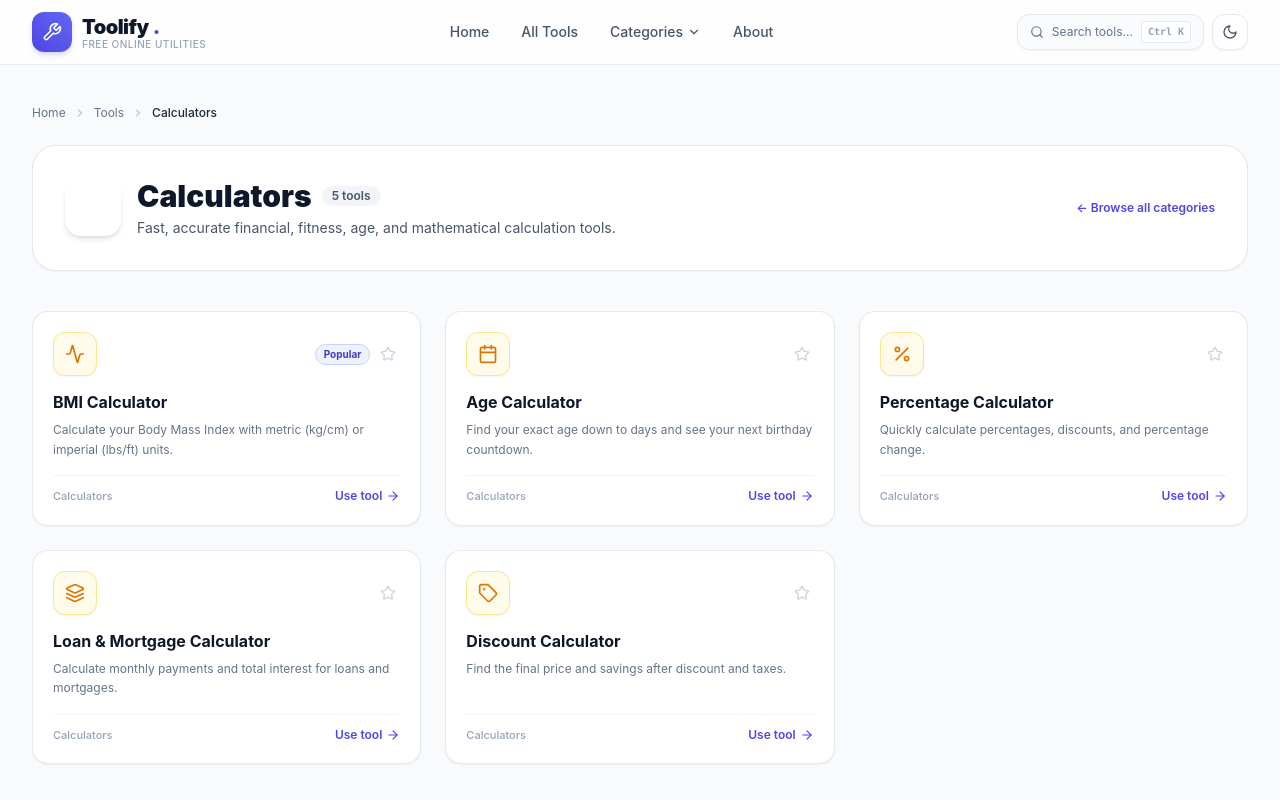
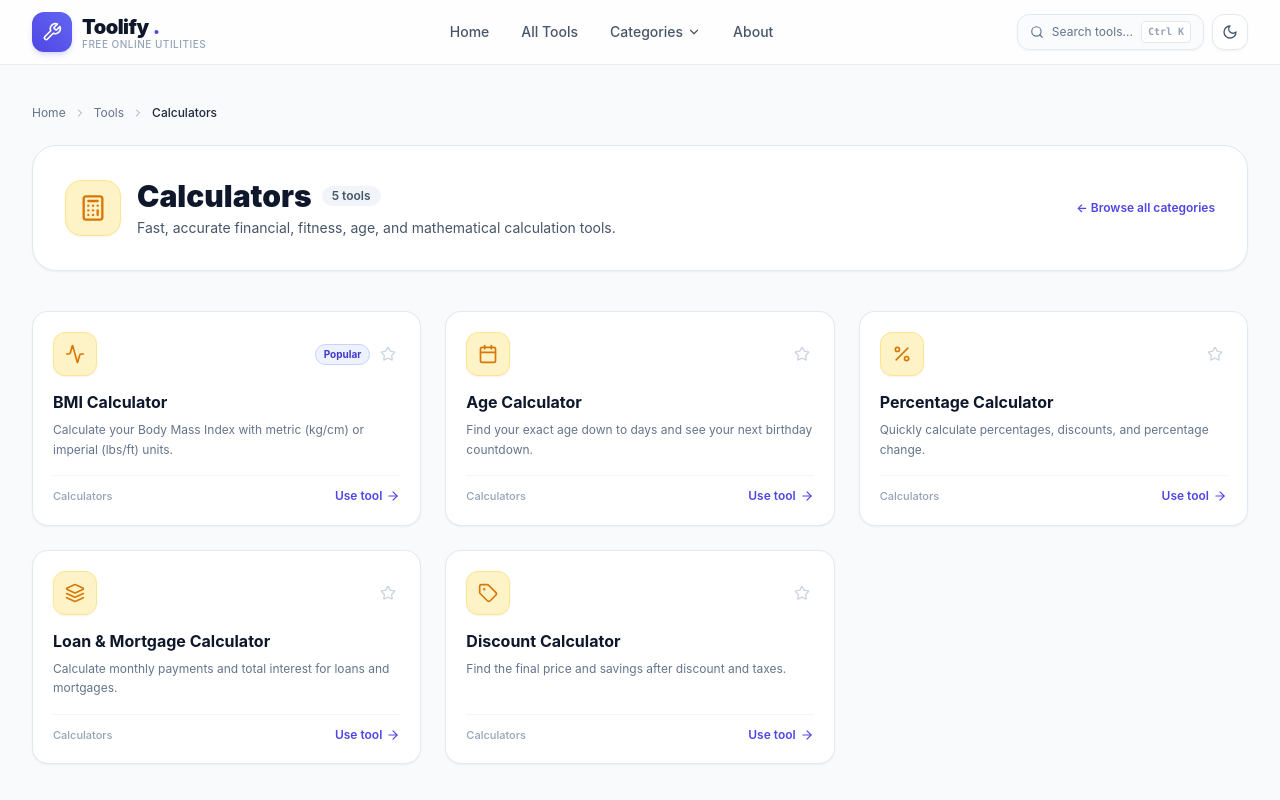
Before and after one commit to SaifulIslamSifat/toolify, a Next.js app: page /category/calculators in a window 1280 px wide. Shown: the top 800 px of the page. Built offline with nearby package versions, Linux system fonts and the light colour scheme.

Commit message:
Fix: Browse by Category icons visible and high contrast in light mode

```diff
--- a/src/app/category/[slug]/page.tsx
+++ b/src/app/category/[slug]/page.tsx
@@ -5,6 +5,7 @@ import { CATEGORIES, getToolsByCategory } from "@/lib/tools-registry";
 import { ToolCategory } from "@/lib/types";
 import ToolCard from "@/components/ToolCard";
 import ToolIcon from "@/components/ToolIcon";
+import { CATEGORY_STYLES } from "@/lib/category-styles";
 import type { Metadata } from "next";
 
 interface CategoryPageProps {
@@ -55,10 +56,15 @@ export default function CategoryPage({ params }: CategoryPageProps) {
       </nav>
 
       {/* Category Header */}
+      {(() => {
+        const theme = CATEGORY_STYLES[category.id] || CATEGORY_STYLES.developer;
+        return (
           <div className="mb-10 p-8 rounded-3xl border border-slate-200 dark:border-slate-800 bg-white dark:bg-slate-900 shadow-sm flex flex-col md:flex-row md:items-center justify-between gap-6">
             <div className="flex items-center gap-4">
-          <div className={`w-14 h-14 rounded-2xl bg-gradient-to-r ${category.gradient} flex items-center justify-center text-white shadow-md flex-shrink-0`}>
-            <ToolIcon icon={category.icon} category={category.id} className="w-7 h-7 text-white" />
+              <div
+                className={`w-14 h-14 rounded-2xl ${theme.bg} ${theme.text} border ${theme.border} flex items-center justify-center flex-shrink-0 shadow-sm`}
+              >
+                <ToolIcon icon={category.icon} className={`w-7 h-7 ${theme.text}`} />
               </div>
               <div>
                 <div className="flex items-center gap-2.5">
@@ -82,6 +88,8 @@ export default function CategoryPage({ params }: CategoryPageProps) {
               ← Browse all categories
             </Link>
           </div>
+        );
+      })()}
 
       {/* Tools Grid */}
       <div className="grid grid-cols-1 sm:grid-cols-2 lg:grid-cols-3 gap-6">
--- a/src/app/page.tsx
+++ b/src/app/page.tsx
@@ -18,6 +18,7 @@ import { CATEGORIES, getPopularTools, getFeaturedTools, TOOLS } from "@/lib/tool
 import ToolCard from "@/components/ToolCard";
 import ToolIcon from "@/components/ToolIcon";
 import SearchModal from "@/components/SearchModal";
+import { CATEGORY_STYLES } from "@/lib/category-styles";
 
 export default function HomePage() {
   const [isSearchOpen, setIsSearchOpen] = useState(false);
@@ -165,6 +166,12 @@ export default function HomePage() {
         <div className="grid grid-cols-1 sm:grid-cols-2 lg:grid-cols-3 gap-5">
           {CATEGORIES.map((cat) => {
             const count = TOOLS.filter((t) => t.category === cat.id && t.status === "active").length;
+            const style = CATEGORY_STYLES[cat.id] || {
+              bg: "bg-brand-100 dark:bg-brand-950/70",
+              text: "text-brand-600 dark:text-brand-400",
+              border: "border-brand-200 dark:border-brand-800/70",
+              hoverBg: "group-hover:bg-brand-200 dark:group-hover:bg-brand-900/60",
+            };
             return (
               <Link
                 key={cat.id}
@@ -172,8 +179,10 @@ export default function HomePage() {
                 className="group flex flex-col p-6 rounded-2xl border border-slate-200/90 dark:border-slate-800 bg-white dark:bg-slate-900 shadow-sm hover:shadow-card hover:border-brand-400 dark:hover:border-brand-700 transition-all"
               >
                 <div className="flex items-center justify-between mb-4">
-                  <div className={`w-12 h-12 rounded-xl bg-gradient-to-r ${cat.gradient} flex items-center justify-center text-white shadow-md group-hover:scale-105 transition-transform`}>
-                    <ToolIcon icon={cat.icon} category={cat.id} className="w-6 h-6 text-white" />
+                  <div
+                    className={`w-12 h-12 rounded-2xl ${style.bg} ${style.text} ${style.border} border ${style.hoverBg} flex items-center justify-center shadow-sm group-hover:scale-110 transition-all duration-200`}
+                  >
+                    <ToolIcon icon={cat.icon} className={`w-6 h-6 ${style.text}`} />
                   </div>
                   <span className="text-xs font-semibold px-2.5 py-1 rounded-full bg-slate-100 dark:bg-slate-800 text-slate-600 dark:text-slate-300">
                     {count} tools
--- a/src/components/Header.tsx
+++ b/src/components/Header.tsx
@@ -7,6 +7,7 @@ import { Wrench, Search, ChevronDown, Menu, X, Sparkles } from "lucide-react";
 import ThemeToggle from "./ThemeToggle";
 import SearchModal from "./SearchModal";
 import { CATEGORIES } from "@/lib/tools-registry";
+import { CATEGORY_STYLES } from "@/lib/category-styles";
 
 export default function Header() {
   const pathname = usePathname();
@@ -80,7 +81,7 @@ export default function Header() {
                         onClick={() => setIsCategoryOpen(false)}
                         className="flex items-center gap-3 p-2 rounded-xl hover:bg-slate-50 dark:hover:bg-slate-800/60 text-slate-700 dark:text-slate-200 text-sm font-medium group transition-colors"
                       >
-                        <div className={`w-2 h-2 rounded-full bg-gradient-to-r ${cat.gradient}`} />
+                        <div className={`w-2.5 h-2.5 rounded-full ${CATEGORY_STYLES[cat.id]?.bg || "bg-brand-600"}`} />
                         <span>{cat.name}</span>
                       </Link>
                     ))}
--- a/src/components/SearchModal.tsx
+++ b/src/components/SearchModal.tsx
@@ -6,7 +6,8 @@ import { useRouter } from "next/navigation";
 import { Search, X, ArrowRight, CornerDownLeft } from "lucide-react";
 import { searchTools, TOOLS } from "@/lib/tools-registry";
 import { ToolDefinition } from "@/lib/types";
-import ToolIcon, { CATEGORY_ICON_THEMES } from "./ToolIcon";
+import ToolIcon from "./ToolIcon";
+import { CATEGORY_STYLES } from "@/lib/category-styles";
 
 interface SearchModalProps {
   isOpen: boolean;
@@ -111,7 +112,7 @@ export default function SearchModal({ isOpen, onClose }: SearchModalProps) {
           ) : (
             <div className="space-y-1">
               {results.map((tool, idx) => {
-                const theme = CATEGORY_ICON_THEMES[tool.category] || CATEGORY_ICON_THEMES.developer;
+                const theme = CATEGORY_STYLES[tool.category] || CATEGORY_STYLES.developer;
                 return (
                   <Link
                     key={tool.slug}
--- a/src/components/ToolCard.tsx
+++ b/src/components/ToolCard.tsx
@@ -4,7 +4,8 @@ import { useState, useEffect } from "react";
 import Link from "next/link";
 import { Star, ArrowRight } from "lucide-react";
 import { ToolDefinition } from "@/lib/types";
-import ToolIcon, { CATEGORY_ICON_THEMES } from "./ToolIcon";
+import ToolIcon from "./ToolIcon";
+import { CATEGORY_STYLES } from "@/lib/category-styles";
 
 interface ToolCardProps {
   tool: ToolDefinition;
@@ -12,7 +13,7 @@ interface ToolCardProps {
 
 export default function ToolCard({ tool }: ToolCardProps) {
   const [isFavorite, setIsFavorite] = useState(false);
-  const theme = CATEGORY_ICON_THEMES[tool.category] || CATEGORY_ICON_THEMES.developer;
+  const theme = CATEGORY_STYLES[tool.category] || CATEGORY_STYLES.developer;
 
   useEffect(() => {
     try {
@@ -51,7 +52,7 @@ export default function ToolCard({ tool }: ToolCardProps) {
         {/* Header row: Icon & Badge + Favorite */}
         <div className="flex items-center justify-between mb-3.5">
           <div
-            className={`w-11 h-11 rounded-xl ${theme.bg} ${theme.text} border ${theme.border} flex items-center justify-center transition-all duration-200 group-hover:scale-105 ${theme.hoverBg} ${theme.hoverText} shadow-sm`}
+            className={`w-11 h-11 rounded-xl ${theme.bg} ${theme.text} border ${theme.border} flex items-center justify-center transition-all duration-200 group-hover:scale-105 ${theme.hoverBg} ${theme.hoverText || ""} shadow-sm`}
           >
             <ToolIcon icon={tool.icon} category={tool.category} className="w-5 h-5" />
           </div>
--- a/src/components/ToolIcon.tsx
+++ b/src/components/ToolIcon.tsx
@@ -54,8 +54,7 @@ import {
 } from "lucide-react";
 import { ToolCategory } from "@/lib/types";
 
-// Dynamic Lucide icon lookup mapping
-const ICON_MAP: Record<string, React.ComponentType<LucideProps>> = {
+export const ICON_MAP: Record<string, React.ComponentType<LucideProps>> = {
   Image: ImageIcon,
   FileText: FileText,
   Calculator: Calculator,
@@ -107,89 +106,6 @@ const ICON_MAP: Record<string, React.ComponentType<LucideProps>> = {
   Layers: Layers,
 };
 
-// Category-based modern color styling (guarantees clear contrast in both light and dark mode)
-export const CATEGORY_ICON_THEMES: Record<
-  ToolCategory | string,
-  {
-    bg: string;
-    text: string;
-    border: string;
-    hoverBg: string;
-    hoverText: string;
-  }
-> = {
-  image: {
-    bg: "bg-purple-50 dark:bg-purple-950/60",
-    text: "text-purple-600 dark:text-purple-400",
-    border: "border-purple-200 dark:border-purple-800/60",
-    hoverBg: "group-hover:bg-purple-600",
-    hoverText: "group-hover:text-white",
-  },
-  pdf: {
-    bg: "bg-rose-50 dark:bg-rose-950/60",
-    text: "text-rose-600 dark:text-rose-400",
-    border: "border-rose-200 dark:border-rose-800/60",
-    hoverBg: "group-hover:bg-rose-600",
-    hoverText: "group-hover:text-white",
-  },
-  calculators: {
-    bg: "bg-amber-50 dark:bg-amber-950/60",
-    text: "text-amber-600 dark:text-amber-400",
-    border: "border-amber-200 dark:border-amber-800/60",
-    hoverBg: "group-hover:bg-amber-600",
-    hoverText: "group-hover:text-white",
-  },
-  "unit-converters": {
-    bg: "bg-emerald-50 dark:bg-emerald-950/60",
-    text: "text-emerald-600 dark:text-emerald-400",
-    border: "border-emerald-200 dark:border-emerald-800/60",
-    hoverBg: "group-hover:bg-emerald-600",
-    hoverText: "group-hover:text-white",
-  },
-  text: {
-    bg: "bg-blue-50 dark:bg-blue-950/60",
-    text: "text-blue-600 dark:text-blue-400",
-    border: "border-blue-200 dark:border-blue-800/60",
-    hoverBg: "group-hover:bg-blue-600",
-    hoverText: "group-hover:text-white",
-  },
-  developer: {
-    bg: "bg-violet-50 dark:bg-violet-950/60",
-    text: "text-violet-600 dark:text-violet-400",
-    border: "border-violet-200 dark:border-violet-800/60",
-    hoverBg: "group-hover:bg-violet-600",
-    hoverText: "group-hover:text-white",
-  },
-  generators: {
-    bg: "bg-pink-50 dark:bg-pink-950/60",
-    text: "text-pink-600 dark:text-pink-400",
-    border: "border-pink-200 dark:border-pink-800/60",
-    hoverBg: "group-hover:bg-pink-600",
-    hoverText: "group-hover:text-white",
-  },
-  seo: {
-    bg: "bg-indigo-50 dark:bg-indigo-950/60",
-    text: "text-indigo-600 dark:text-indigo-400",
-    border: "border-indigo-200 dark:border-indigo-800/60",
-    hoverBg: "group-hover:bg-indigo-600",
-    hoverText: "group-hover:text-white",
-  },
-  internet: {
-    bg: "bg-cyan-50 dark:bg-cyan-950/60",
-    text: "text-cyan-600 dark:text-cyan-400",
-    border: "border-cyan-200 dark:border-cyan-800/60",
-    hoverBg: "group-hover:bg-cyan-600",
-    hoverText: "group-hover:text-white",
-  },
-  fiverr: {
-    bg: "bg-emerald-50 dark:bg-emerald-950/60",
-    text: "text-emerald-600 dark:text-emerald-400",
-    border: "border-emerald-200 dark:border-emerald-800/60",
-    hoverBg: "group-hover:bg-emerald-600",
-    hoverText: "group-hover:text-white",
-  },
-};
-
 interface ToolIconProps {
   icon?: string;
   category?: ToolCategory | string;
@@ -198,7 +114,6 @@ interface ToolIconProps {
 
 export default function ToolIcon({
   icon = "Layers",
-  category = "developer",
   className = "w-5 h-5",
 }: ToolIconProps) {
   const IconComponent = ICON_MAP[icon] || Layers;
--- a/src/components/ToolLayout.tsx
+++ b/src/components/ToolLayout.tsx
@@ -15,7 +15,8 @@ import {
 import { ToolDefinition } from "@/lib/types";
 import { getRelatedTools } from "@/lib/tools-registry";
 import ToolCard from "./ToolCard";
-import ToolIcon, { CATEGORY_ICON_THEMES } from "./ToolIcon";
+import ToolIcon from "./ToolIcon";
+import { CATEGORY_STYLES } from "@/lib/category-styles";
 import AdPlaceholder from "./AdPlaceholder";
 import { copyToClipboard } from "@/lib/utils";
 
@@ -29,7 +30,7 @@ export default function ToolLayout({ tool, children }: ToolLayoutProps) {
   const [copiedShare, setCopiedShare] = useState(false);
   const [openFaqIndex, setOpenFaqIndex] = useState<number | null>(null);
   const relatedTools = getRelatedTools(tool.slug, 3);
-  const theme = CATEGORY_ICON_THEMES[tool.category] || CATEGORY_ICON_THEMES.developer;
+  const theme = CATEGORY_STYLES[tool.category] || CATEGORY_STYLES.developer;
 
   useEffect(() => {
     try {
--- /dev/null
+++ b/src/lib/category-styles.ts
@@ -0,0 +1,80 @@
+export interface CategoryStyle {
+  bg: string;
+  text: string;
+  border: string;
+  hoverBg: string;
+  hoverText?: string;
+}
+
+export const CATEGORY_STYLES: Record<string, CategoryStyle> = {
+  image: {
+    bg: "bg-purple-100 dark:bg-purple-950/70",
+    text: "text-purple-600 dark:text-purple-400",
+    border: "border-purple-200 dark:border-purple-800/70",
+    hoverBg: "group-hover:bg-purple-200 dark:group-hover:bg-purple-900/60",
+    hoverText: "group-hover:text-purple-700 dark:group-hover:text-purple-300",
+  },
+  pdf: {
+    bg: "bg-rose-100 dark:bg-rose-950/70",
+    text: "text-rose-600 dark:text-rose-400",
+    border: "border-rose-200 dark:border-rose-800/70",
+    hoverBg: "group-hover:bg-rose-200 dark:group-hover:bg-rose-900/60",
+    hoverText: "group-hover:text-rose-700 dark:group-hover:text-rose-300",
+  },
+  calculators: {
+    bg: "bg-amber-100 dark:bg-amber-950/70",
+    text: "text-amber-600 dark:text-amber-400",
+    border: "border-amber-200 dark:border-amber-800/70",
+    hoverBg: "group-hover:bg-amber-200 dark:group-hover:bg-amber-900/60",
+    hoverText: "group-hover:text-amber-700 dark:group-hover:text-amber-300",
+  },
+  "unit-converters": {
+    bg: "bg-emerald-100 dark:bg-emerald-950/70",
+    text: "text-emerald-600 dark:text-emerald-400",
+    border: "border-emerald-200 dark:border-emerald-800/70",
+    hoverBg: "group-hover:bg-emerald-200 dark:group-hover:bg-emerald-900/60",
+    hoverText: "group-hover:text-emerald-700 dark:group-hover:text-emerald-300",
+  },
+  text: {
+    bg: "bg-blue-100 dark:bg-blue-950/70",
+    text: "text-blue-600 dark:text-blue-400",
+    border: "border-blue-200 dark:border-blue-800/70",
+    hoverBg: "group-hover:bg-blue-200 dark:group-hover:bg-blue-900/60",
+    hoverText: "group-hover:text-blue-700 dark:group-hover:text-blue-300",
+  },
+  developer: {
+    bg: "bg-violet-100 dark:bg-violet-950/70",
+    text: "text-violet-600 dark:text-violet-400",
+    border: "border-violet-200 dark:border-violet-800/70",
+    hoverBg: "group-hover:bg-violet-200 dark:group-hover:bg-violet-900/60",
+    hoverText: "group-hover:text-violet-700 dark:group-hover:text-violet-300",
+  },
+  generators: {
+    bg: "bg-pink-100 dark:bg-pink-950/70",
+    text: "text-pink-600 dark:text-pink-400",
+    border: "border-pink-200 dark:border-pink-800/70",
+    hoverBg: "group-hover:bg-pink-200 dark:group-hover:bg-pink-900/60",
+    hoverText: "group-hover:text-pink-700 dark:group-hover:text-pink-300",
+  },
+  seo: {
+    bg: "bg-indigo-100 dark:bg-indigo-950/70",
+    text: "text-indigo-600 dark:text-indigo-400",
+    border: "border-indigo-200 dark:border-indigo-800/70",
+    hoverBg: "group-hover:bg-indigo-200 dark:group-hover:bg-indigo-900/60",
+    hoverText: "group-hover:text-indigo-700 dark:group-hover:text-indigo-300",
+  },
+  internet: {
+    bg: "bg-cyan-100 dark:bg-cyan-950/70",
+    text: "text-cyan-600 dark:text-cyan-400",
+    border: "border-cyan-200 dark:border-cyan-800/70",
+    hoverBg: "group-hover:bg-cyan-200 dark:group-hover:bg-cyan-900/60",
+    hoverText: "group-hover:text-cyan-700 dark:group-hover:text-cyan-300",
+  },
+  fiverr: {
+    bg: "bg-emerald-100 dark:bg-emerald-950/70",
+    text: "text-emerald-600 dark:text-emerald-400",
+    border: "border-emerald-200 dark:border-emerald-800/70",
+    hoverBg: "group-hover:bg-emerald-200 dark:group-hover:bg-emerald-900/60",
+    hoverText: "group-hover:text-emerald-700 dark:group-hover:text-emerald-300",
+  },
+};
--- a/tailwind.config.js
+++ b/tailwind.config.js
@@ -4,8 +4,14 @@ module.exports = {
     "./src/pages/**/*.{js,ts,jsx,tsx,mdx}",
     "./src/components/**/*.{js,ts,jsx,tsx,mdx}",
     "./src/app/**/*.{js,ts,jsx,tsx,mdx}",
+    "./src/lib/**/*.{js,ts,jsx,tsx,mdx}",
   ],
   darkMode: "class",
+  safelist: [
+    {
+      pattern: /(from|to|via)-(purple|rose|red|amber|orange|emerald|teal|blue|cyan|violet|pink|indigo)-(400|500|600|700)/,
+    },
+  ],
   theme: {
     extend: {
       colors: {
```
Lines whose indentation alone changed are shown as unchanged.
